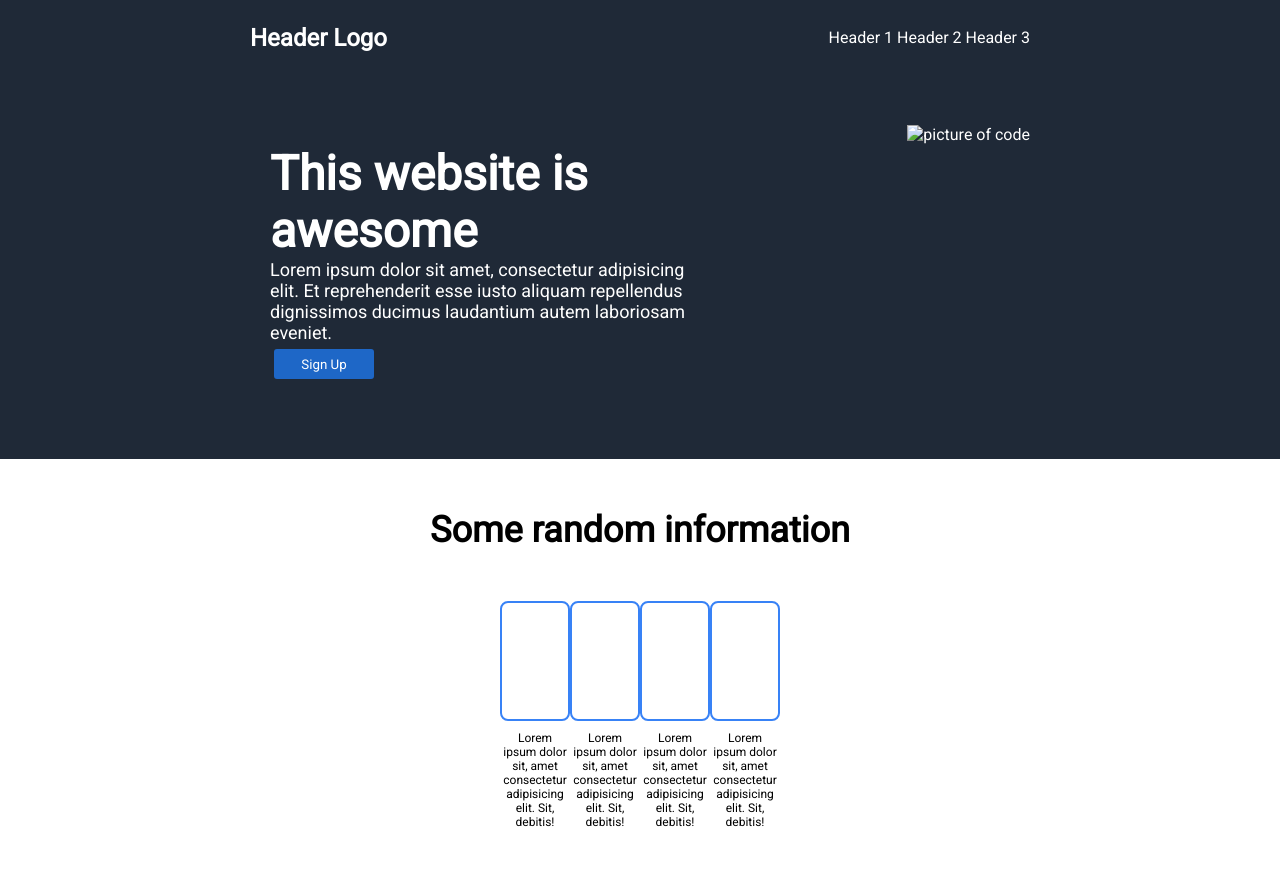
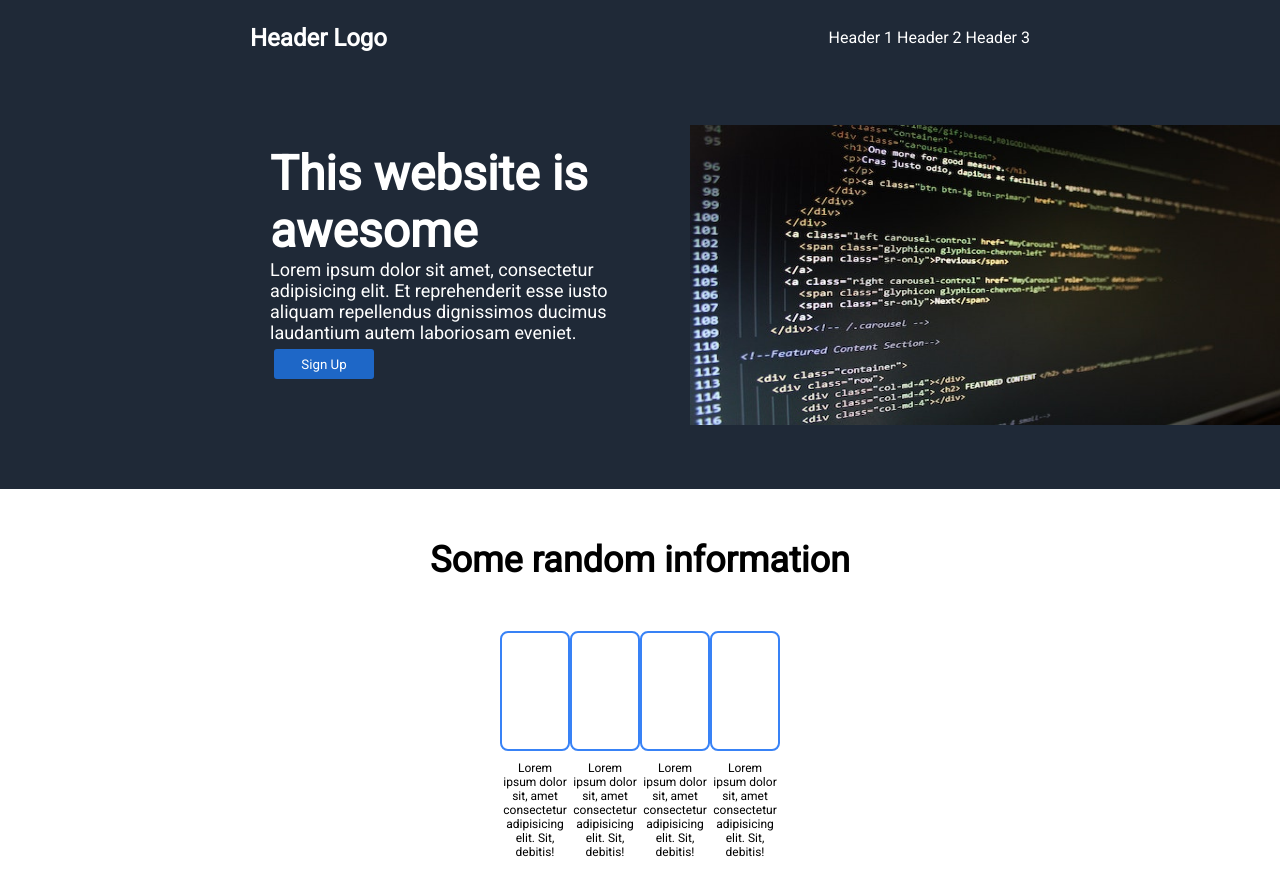
Before and after one commit to BaggsCodes/Odin-Landing-Page, a plain HTML site: page index.html in a window 1280 px wide. Shown: the top 884 px of the page. Drawn offline with Linux system fonts and the light colour scheme; the site is published under a folder, as on GitHub Pages, so addresses that start at the root find nothing.

Commit message:
Update index.html
updated img src , removed begging "/"

```diff
--- a/index.html
+++ b/index.html
@@ -38,7 +38,7 @@
             <!-- img-->
           </div>
           <div class="web-img">
-            <img src="/img/pexels-pixabay-270360.jpg" alt="picture of code" />
+            <img src="img/pexels-pixabay-270360.jpg" alt="picture of code" />
           </div>
         </div>
       </section>
```
